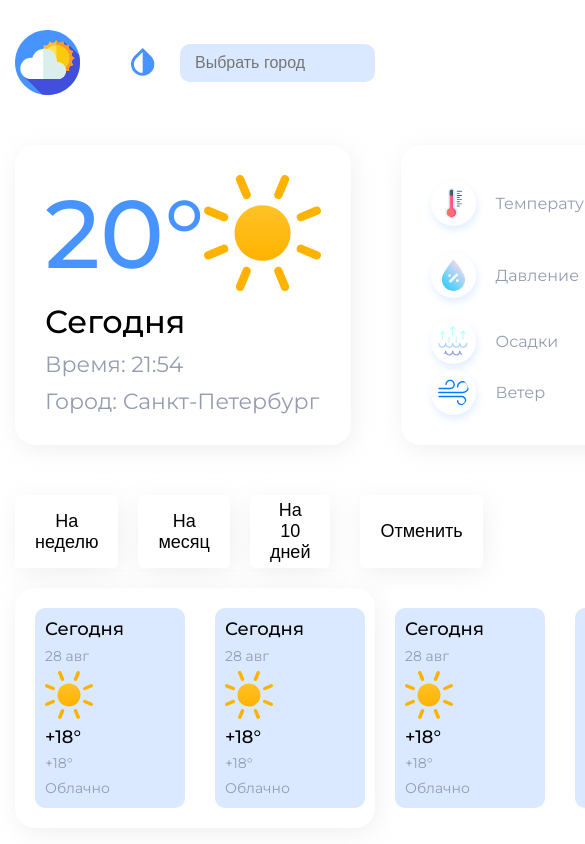
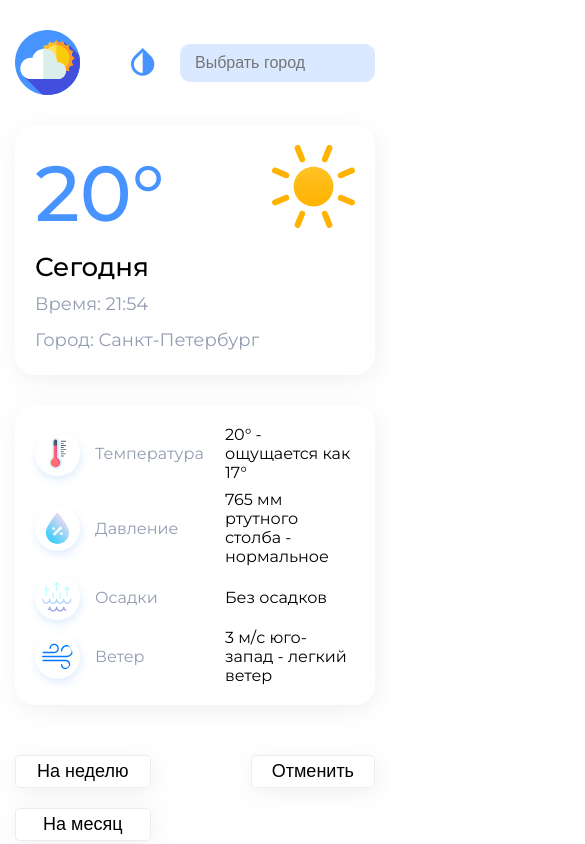
Before and after one commit to Alex-Sapon/weather, a React (Create React App) app: page / in a window 390 px wide. Shown: the top 844 px of the page, 585 px wide, since content can reach past the window. Built offline with nearby package versions, Linux system fonts and the light colour scheme.

Commit message:
style: add responsive design

```diff
--- a/src/components/button/styles.ts
+++ b/src/components/button/styles.ts
@@ -4,14 +4,16 @@ export const ButtonStyled = styled.button`
   padding: 5px 20px;
   border-radius: 5px;
   background-color: #fff;
-  border: none;
+  border: solid 1px #B4B4B43F;
   font-size: 18px;
   color: #000;
   cursor: pointer;
+  height: fit-content;
   box-shadow: 2px 5px 25px -3px rgba(180, 180, 180, 0.25);
   transition: all .3s ease;
 
   &:active, &:hover {
+    border: solid 1px transparent;
     background-color: #4793FF;
     color: #fff;
   }
--- a/src/components/card/styles.ts
+++ b/src/components/card/styles.ts
@@ -22,5 +22,5 @@ export const CardTextLight = styled.div`
 `;
 
 export const CardImage = styled.img`
-
+  margin: 8px 0;
 `;
--- a/src/components/cards/styles.ts
+++ b/src/components/cards/styles.ts
@@ -11,14 +11,22 @@ export const CardsContainer = styled.div``;
 export const CardsControlLeft = styled.div`
   display: grid;
   grid-template-columns: repeat(3, auto);
-  column-gap: 20px;
-  margin-right: 30px;
+  gap: 20px;
+  margin-right: 20px;
+
+  @media (max-width: 767.98px) {
+    grid-template-columns: repeat(2, auto);
+  }
+
+  @media (max-width: 479.98px) {
+    grid-template-columns: repeat(1, auto);
+  }
 `;
 
 export const CardsItems = styled.div`
   padding: 20px;
   display: grid;
-  grid-template-columns: repeat(6, minmax(150px, 250px));
+  grid-template-columns: repeat(auto-fill, minmax(150px, 1fr));
   gap: 30px;
   border-radius: 20px;
   box-shadow: 2px 5px 25px -3px rgba(180, 180, 180, 0.25);
--- a/src/components/header/styles.ts
+++ b/src/components/header/styles.ts
@@ -6,12 +6,16 @@ export const HeaderContainer = styled.div`
   align-items: center;
   justify-content: space-between;
   margin-bottom: 50px;
+
+  @media (max-width: 767.98px) {
+    margin-bottom: 30px;
+  }
 `;
 
 export const Logo = styled.img`
   width: 65px;
   height: 65px;
-  margin-right: 40px;
+  margin-right: 15px;
 `;
 
 export const Control = styled.div`
--- a/src/components/info/styles.ts
+++ b/src/components/info/styles.ts
@@ -1,6 +1,13 @@
 import styled from 'styled-components';
 
 export const InfoContainer = styled.div`
-  display: flex;
+  display: grid;
+  gap: 50px;
+  grid-template-columns: minmax(350px, 1fr) minmax(550px, 2fr);
   margin-bottom: 50px;
+
+  @media (max-width: 991.98px) {
+    grid-template-columns: 1fr;
+    gap: 30px;
+  }
 `;
--- a/src/components/leftSideInfo/styles.ts
+++ b/src/components/leftSideInfo/styles.ts
@@ -1,10 +1,8 @@
 import styled from 'styled-components';
 
 export const LeftSideInfoContainer = styled.div`
-  width: 400px;
   height: 300px;
   padding: 30px;
-  margin-right: 50px;
   border-radius: 20px;
   box-shadow: 2px 5px 25px -3px rgba(180, 180, 180, 0.25);
   display: grid;
@@ -12,6 +10,11 @@ export const LeftSideInfoContainer = styled.div`
   grid-template-rows: repeat(4, 1fr);
   grid-column-gap: 0;
   grid-row-gap: 10px;
+
+  @media (max-width: 479.98px) {
+    padding: 20px;
+    height: 250px;
+  }
 `;
 
 export const LeftSideTemperature = styled.div`
@@ -19,12 +22,20 @@ export const LeftSideTemperature = styled.div`
   font-size: 96px;
   color: #4793FF;
   grid-area: 1 / 1 / 2 / 2;
+
+  @media (max-width: 479.98px) {
+    font-size: 78px;
+  }
 `;
 
 export const LeftSideDay = styled.div`
   font-weight: 500;
   font-size: 32px;
   grid-area: 2 / 1 / 3 / 2;
+
+  @media (max-width: 479.98px) {
+    font-size: 26px;
+  }
 `;
 
 export const LeftSideWeather = styled.img`
@@ -32,6 +43,10 @@ export const LeftSideWeather = styled.img`
   align-self: flex-start;
   justify-self: right;
   grid-area: 1 / 2 / 3 / 3;
+
+  @media (max-width: 479.98px) {
+    height: 60%;
+  }
 `;
 
 export const LeftSideTime = styled.div`
@@ -39,6 +54,10 @@ export const LeftSideTime = styled.div`
   font-size: 22px;
   color: #939CB0;
   grid-area: 3 / 1 / 4 / 3;
+
+  @media (max-width: 479.98px) {
+    font-size: 18px;
+  }
 `;
 
 export const LeftSideCity = styled.div`
@@ -46,4 +65,8 @@ export const LeftSideCity = styled.div`
   font-size: 22px;
   color: #939CB0;
   grid-area: 4 / 1 / 5 / 3;
+
+  @media (max-width: 479.98px) {
+    font-size: 18px;
+  }
 `;
--- a/src/components/rightSideInfo/styles.ts
+++ b/src/components/rightSideInfo/styles.ts
@@ -1,7 +1,6 @@
 import styled from 'styled-components';
 
 export const RightSideInfoContainer = styled.div`
-  width: 750px;
   height: 300px;
   padding: 30px;
   border-radius: 20px;
@@ -9,19 +8,23 @@ export const RightSideInfoContainer = styled.div`
   display: flex;
   flex-direction: column;
   justify-content: space-between;
+
+  @media (max-width: 479.98px) {
+    padding: 20px;
+  }
 `;
 
 export const RightSideRow = styled.div`
-  display: flex;
+  display: grid;
+  grid-template-columns: 50px 120px 1fr;
+  gap: 10px;
   align-items: center;
   font-size: 16px;
 `;
 
 export const RightSideLogo = styled.img`
-  width: 45px;
   height: 45px;
   background: #fff;
-  margin-right: 20px;
   padding: 7px;
   border-radius: 100%;
   box-shadow: 1px 4px 10px -1px rgba(71, 147, 255, 0.2);
@@ -30,8 +33,6 @@ export const RightSideLogo = styled.img`
 export const RightSideTitle = styled.span`
   color: #939CB0;
   display: inline-block;
-  width: 100px;
-  margin-right: 35px;
 `;
 
 export const RightSideDescription= styled.div`
```
